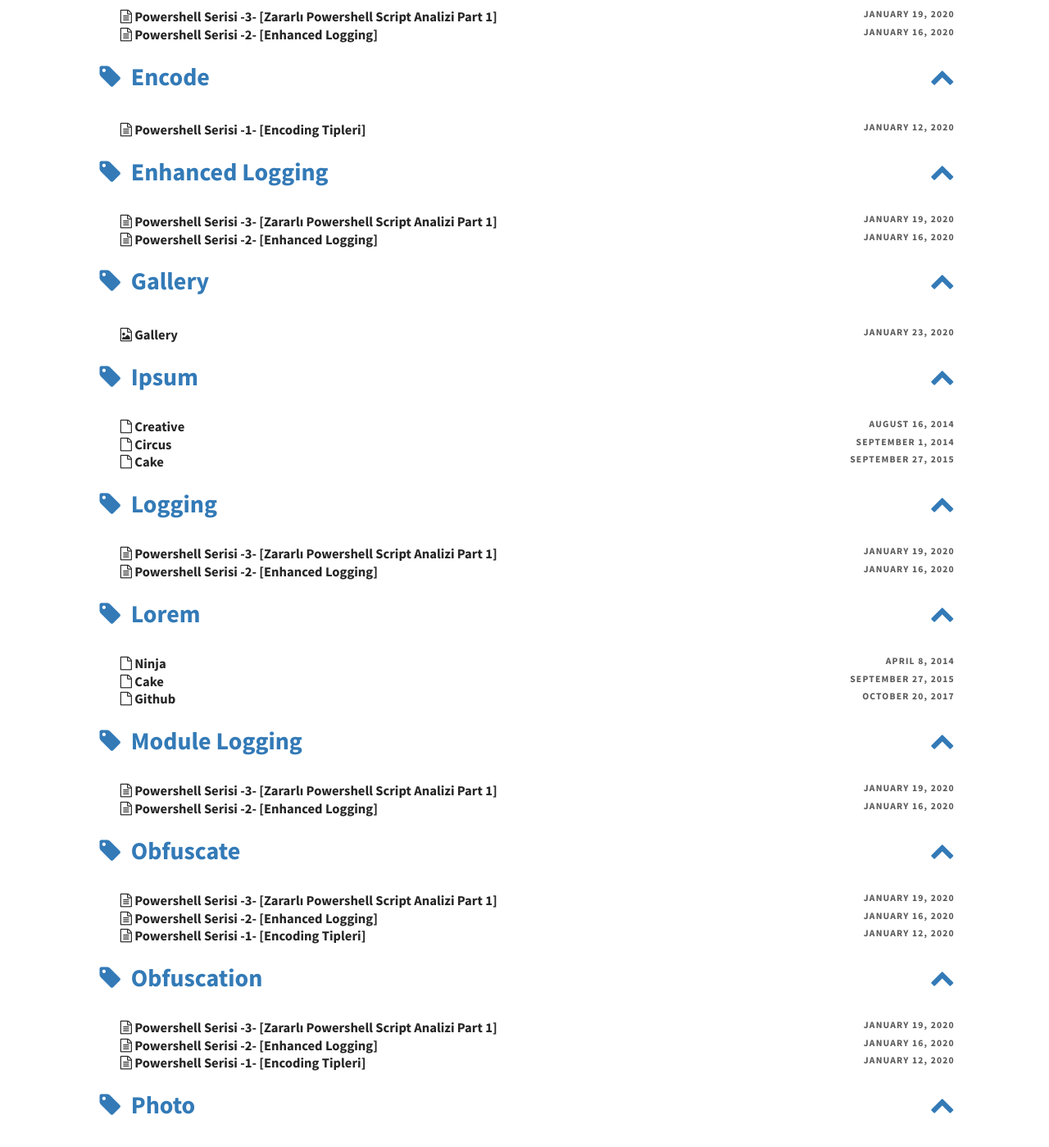
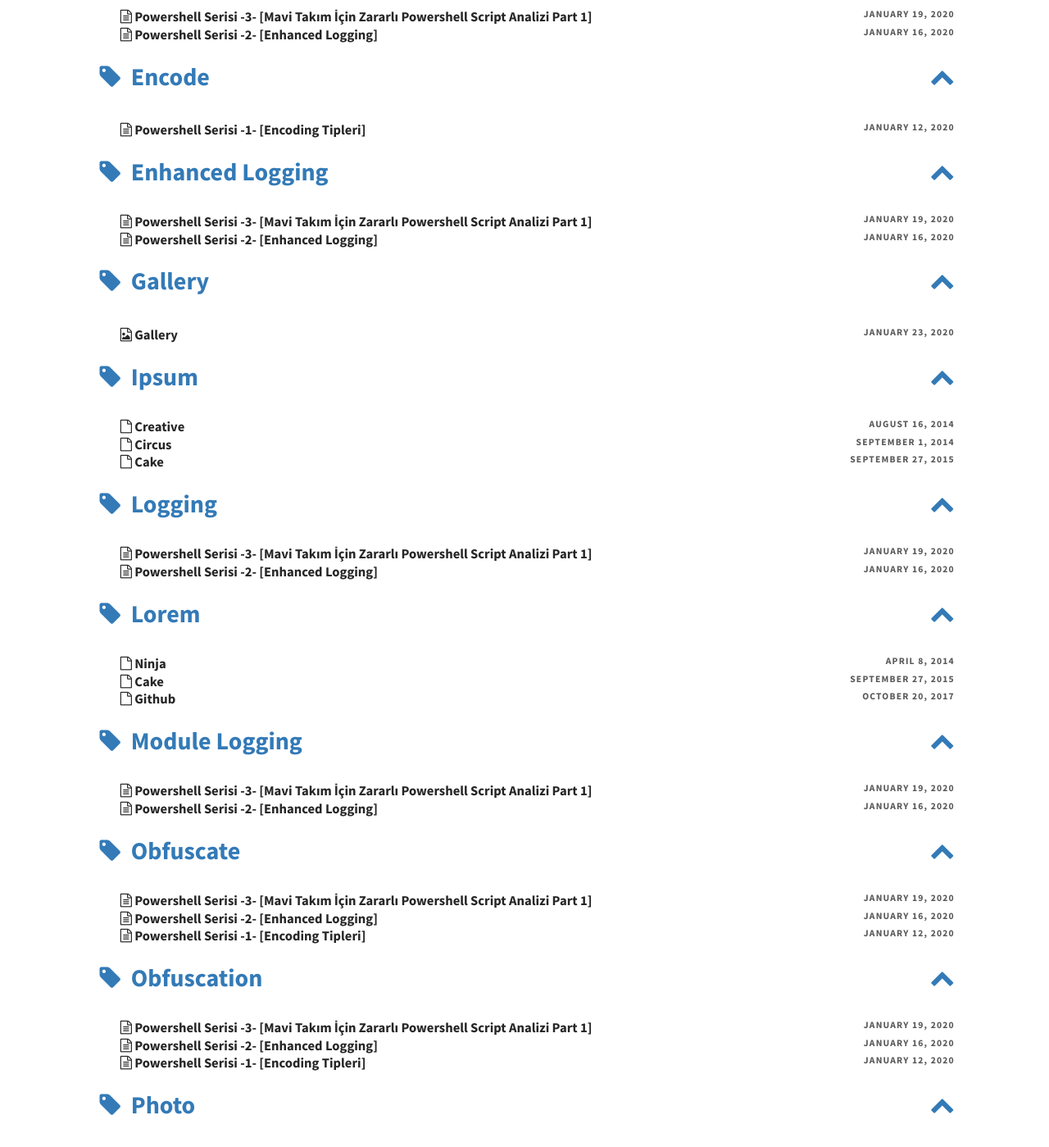
Before and after one commit to batuhankutluca/batuhankutluca.github.io, a Jekyll site: the page built from pages/tags.md, in a window 1280 px wide and 1400 px high, scrolled down 1128 px. Shown: the whole window at 82% size. Built offline with Jekyll 4.4.1, drawn with Linux system fonts in a browser that asks for light colours; some of the changed text lies outside the part shown.

Commit message:
Update 2020-01-19-powershell-series-3-zararli-powershell-script-analizi-part1.md

```diff
--- a/_posts/2020-01-19-powershell-series-3-zararli-powershell-script-analizi-part1.md
+++ b/_posts/2020-01-19-powershell-series-3-zararli-powershell-script-analizi-part1.md
@@ -1,6 +1,6 @@
 ---
 layout: post
-title: "Powershell Serisi -3- [Zararlı Powershell Script Analizi Part 1]"
+title: "Powershell Serisi -3- [Mavi Takım İçin Zararlı Powershell Script Analizi Part 1]"
 feature-img: 'assets/img/powershell-1/bg.png'
 date: 2020-01-19 00:00:00
 author: batuhankutluca
```
